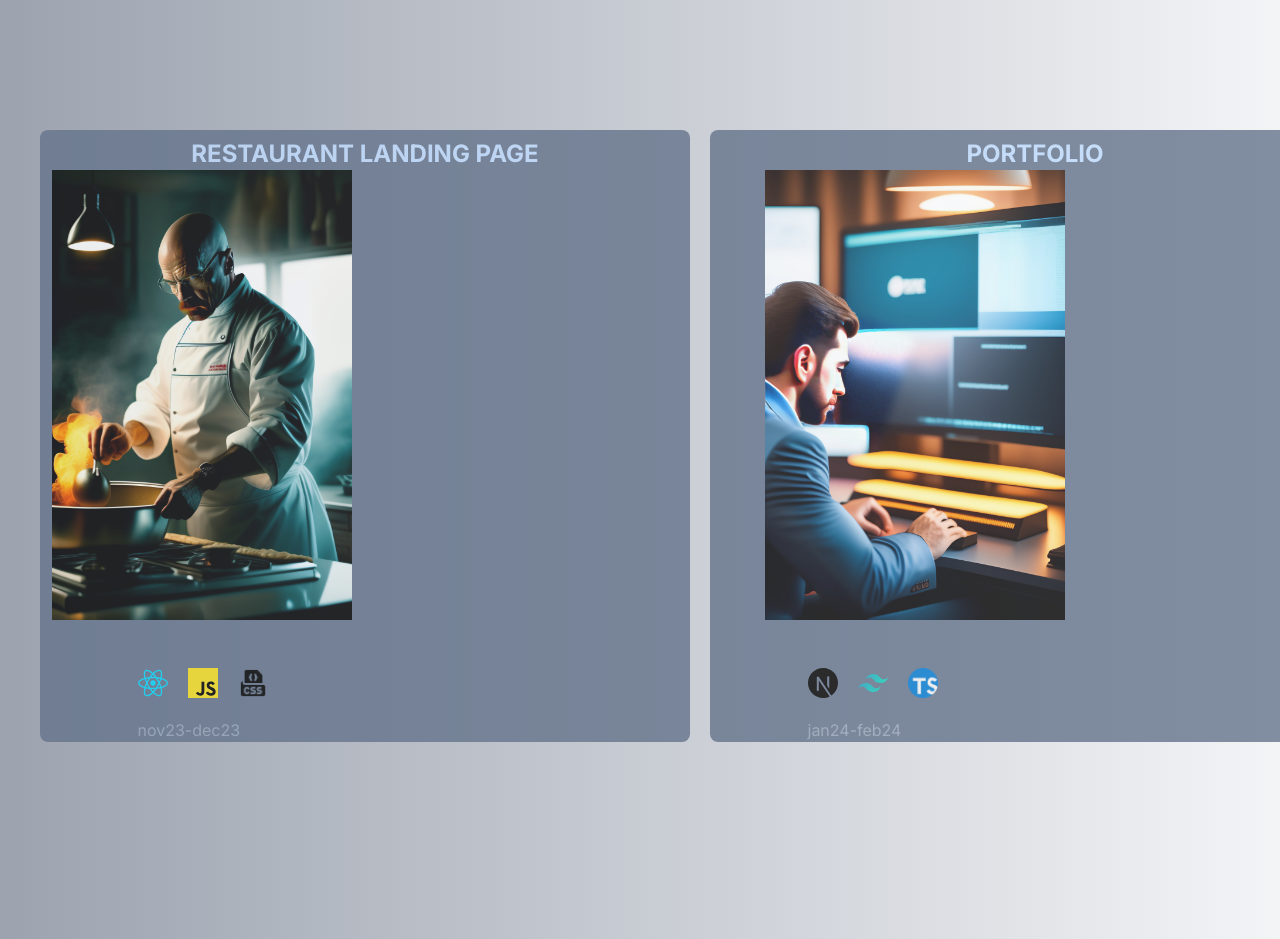
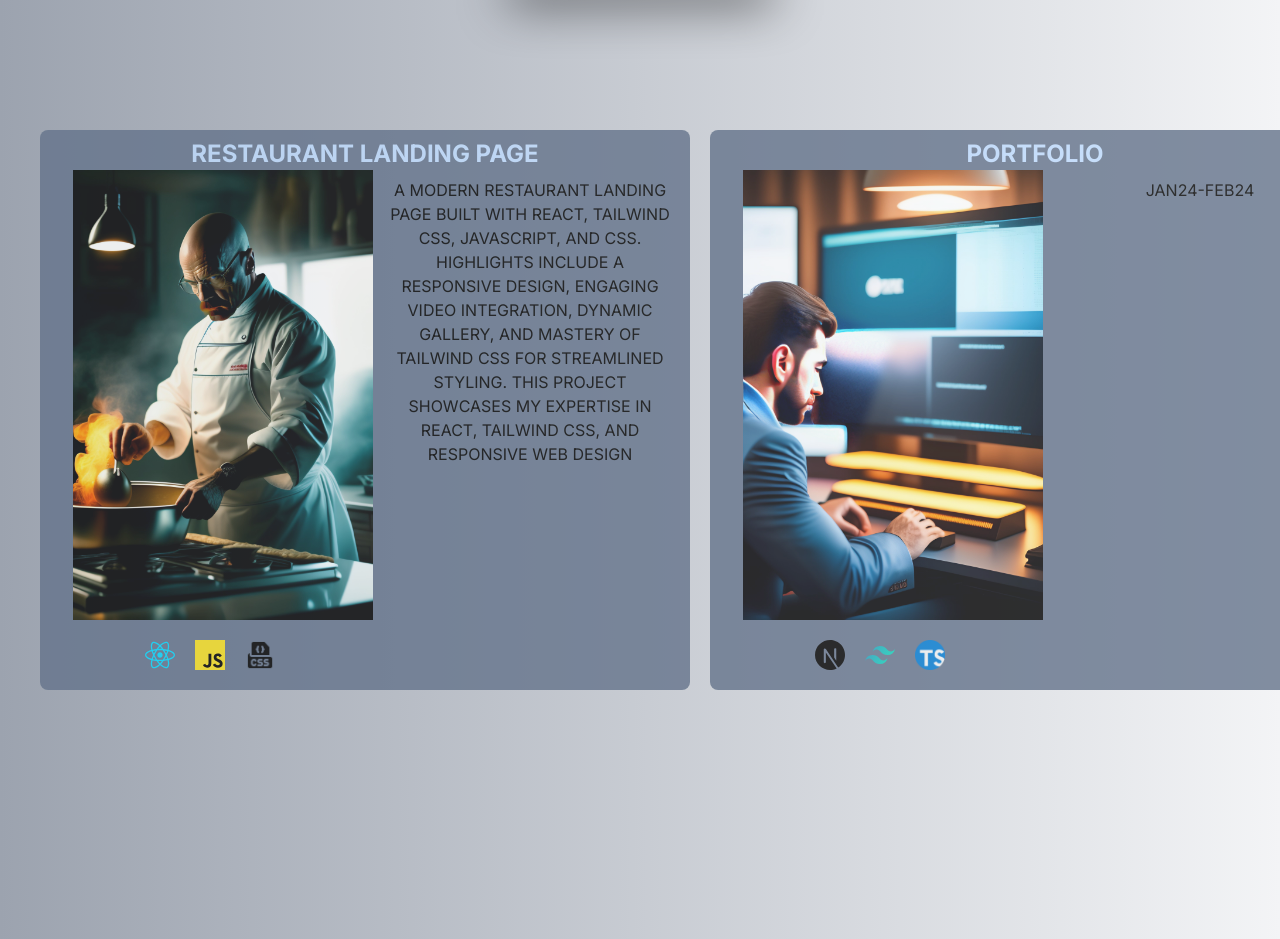
Before and after one commit to yashasvishukla127/portfolio-2ndtime, a Next.js app: page / in a window 1280 px wide. Shown: the part 1800-2739 px from the top of the page. Built offline with nearby package versions, Linux system fonts and the light colour scheme.

Commit message:
project sec. half left photo and right its details

```diff
--- a/components/ProjectCard.jsx
+++ b/components/ProjectCard.jsx
@@ -5,29 +5,34 @@ import {motion} from 'framer-motion'
 import { Tilt } from 'react-tilt'
 
 const ProjectCard = ({name ,link ,image,tech1 , tech2 , tech3,
-    tech1img ,tech2img , tech3img ,date}) => {
+    tech1img ,tech2img , tech3img ,data}) => {
   return (
-    <article className='snap-center flex flex-col rounded-lg items-center space-y-7
+    <article className='snap-center  rounded-lg items-center space-y-7
     flex-shrink-0 w-[400px] md:w-[500px] xl:w-[650px] bg-slate-500 hover:opacity-100 opacity-80
      transition-opacity duration-1000 overflow-hidden relative '>
+        <div className='flex flex-col relative left-[45%]'>
             <motion.div initial={{x:-200,opacity:0,}}
                 transition={{duration:0.8}}whileInView={{x:0,opacity:1,}}
                 className=''>
-            <h4 className='font-bold text-center text-blue-200 hover:text-black uppercase text-2xl mt-2'>{name}</h4>
+                <h4 className='font-bold text-center text-blue-200 hover:text-black uppercase relative left-[-45%] text-2xl mt-2'>{name}</h4>
 
                 <Link href={link} target='_blank'>
                     <Image className='object-cover object-center relative -left-[40%] ' width={300} height={400} src={image} alt={name}/>
                 </Link>
             </motion.div>
 
-        <div className='px-0 md:px-10 relative -left-[25%] '>
+            <div className='px-0 md:px-10 relative -left-[35%] '>
                 <div className='flex space-x-5 my-5'>
                     <Image  src={tech1img} width={30} height={40} alt={tech1}/>
                     <Image src={tech2img} width={30} height={40} alt={tech2}/>
                     <Image src={tech3img} width={30} height={40} alt={tech3}/>
                 </div>
-            <p>{date}</p>
             </div>
+        </div>
+
+
+        <p className='text-center absolute top-5 right-5 w-[280px]
+        uppercase text-black '>{data}</p>
     </article>
   )
 
--- a/components/Projects.tsx
+++ b/components/Projects.tsx
@@ -11,7 +11,7 @@ const Projects = (props: Props) => {
      className='h-screen flex flex-col relative text-left md:flex-row max-w-full px-10
     justify-evenly mx-auto items-center'>
 
-        <h3 className='text-4xl font-extrabold absolute top-24 tracking-[12px] text-[#161A30]'> PROJECTS</h3>
+        <h3 className='text-4xl font-extrabold absolute top-24 tracking-[12px] text-[#161A30] shadow-2xl shadow-black'> PROJECTS</h3>
 
         <div className='w-full flex  absolute space-x-5 overflow-x-scroll p-10 snap-x snap-mandatory top-[30%]'>
             <motion.div className='flex-none '
@@ -21,7 +21,7 @@ const Projects = (props: Props) => {
                 link="https://yashasvishukla127.github.io/restaurantwebsite/"
                 image="/laurels2.jpg" tech1="react" tech2="js" tech3="css"
                 tech1img={"/react.svg"} tech2img={"/js.svg"} tech3img={"/css.png"}
-                date="nov23-dec23 " />
+                data="a modern restaurant landing page built with React, Tailwind CSS, JavaScript, and CSS. Highlights include a responsive design, engaging video integration, dynamic gallery, and mastery of Tailwind CSS for streamlined styling. This project showcases my expertise in React, Tailwind CSS, and responsive web design " />
             </motion.div>
 
             <motion.div className='flex-none'
@@ -31,7 +31,7 @@ const Projects = (props: Props) => {
                 link='https://portfolio-2ndtime-9az6yr2m4-yashasvi-shuklas-projects.vercel.app'
                 image='/programmer.jpg' tech1="next" tech2="tailwind" tech3="typescript"
                 tech1img={"/next.svg"} tech2img={"/tailwind-css.svg"} tech3img={"/typescript.png"}
-                date='jan24-feb24'/>
+                data='jan24-feb24'/>
             </motion.div>
 
             <motion.div className='flex-none'
@@ -41,7 +41,7 @@ const Projects = (props: Props) => {
                 link='https://portfolio-2ndtime-9az6yr2m4-yashasvi-shuklas-projects.vercel.app'
                 image='/programmer.jpg' tech1="next" tech2="tailwind" tech3="typescript"
                 tech1img={"/next.svg"} tech2img={"/tailwind-css.svg"} tech3img={"/typescript.png"}
-                date='jan24-feb24'/>
+                data='jan24-feb24'/>
             </motion.div>
 
 
```
Also changed, not shown: notes.txt. Lines whose indentation alone changed are shown as unchanged.
